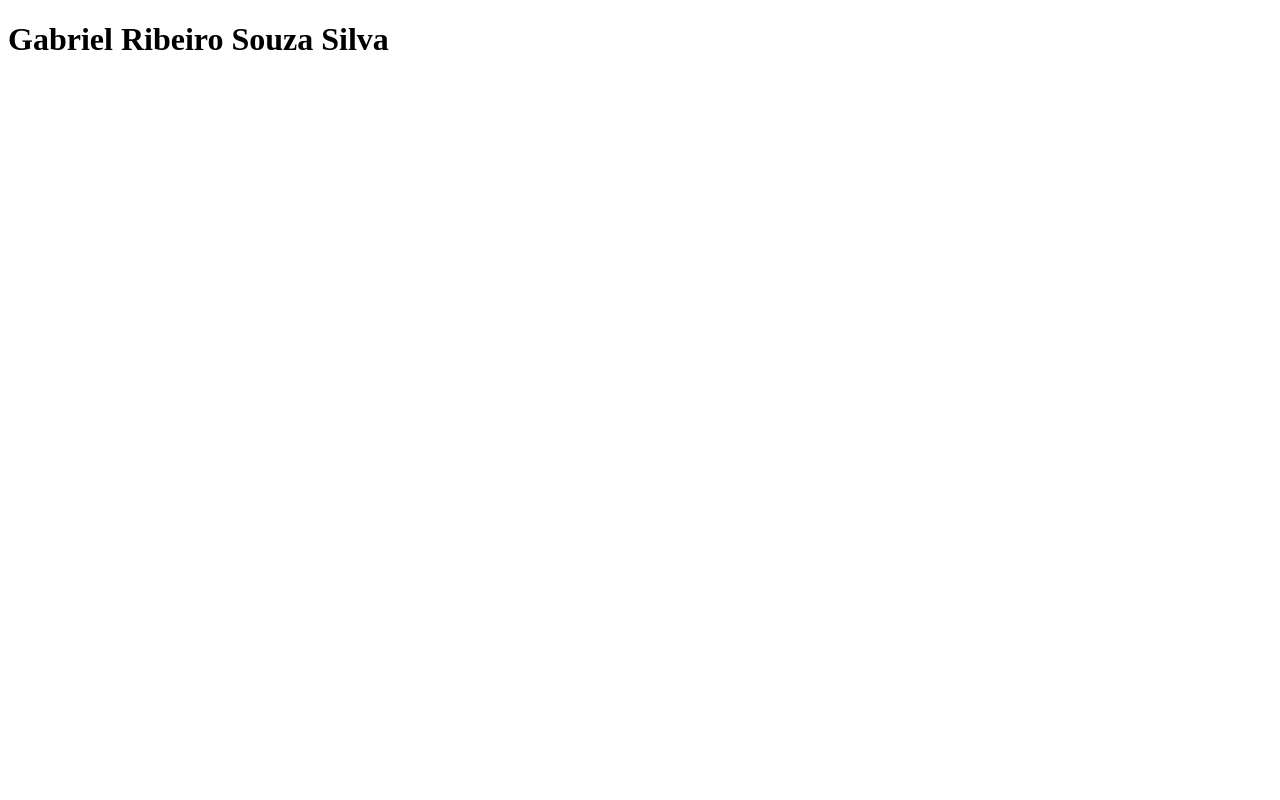
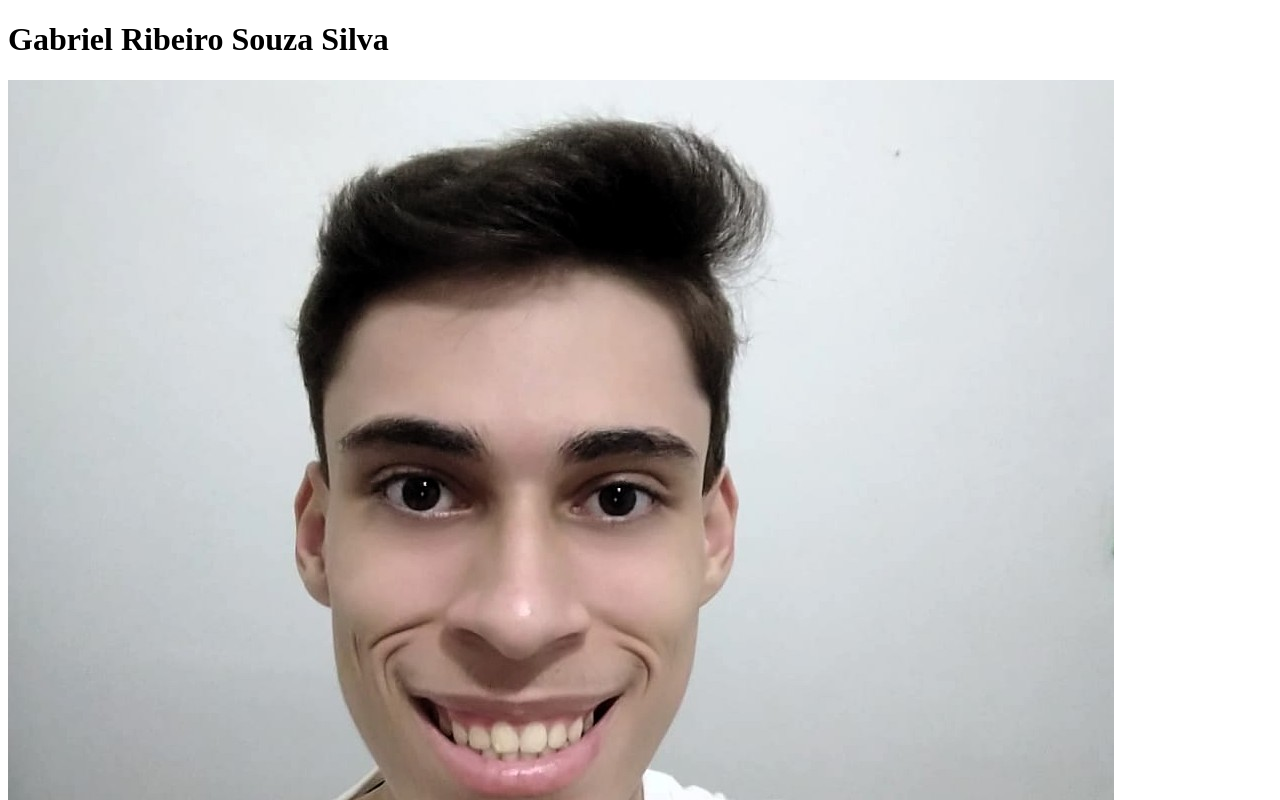
Before and after one commit to ribeir099/ribeir099.github.io, a plain HTML site: page index.html in a window 1280 px wide. Shown: the top 800 px of the page. Drawn offline with Linux system fonts and the light colour scheme.

Commit message:
Colocando uma foto minha

```diff
--- a/index.html
+++ b/index.html
@@ -8,5 +8,6 @@
 </head>
 <body>
     <h1>Gabriel Ribeiro Souza Silva</h1>
+    <img src="./Images/WhatsApp Image 2022-03-30 at 18.34.56.jpeg" alt="Foto de Gabriel Sorrindo">
 </body>
 </html>
```
